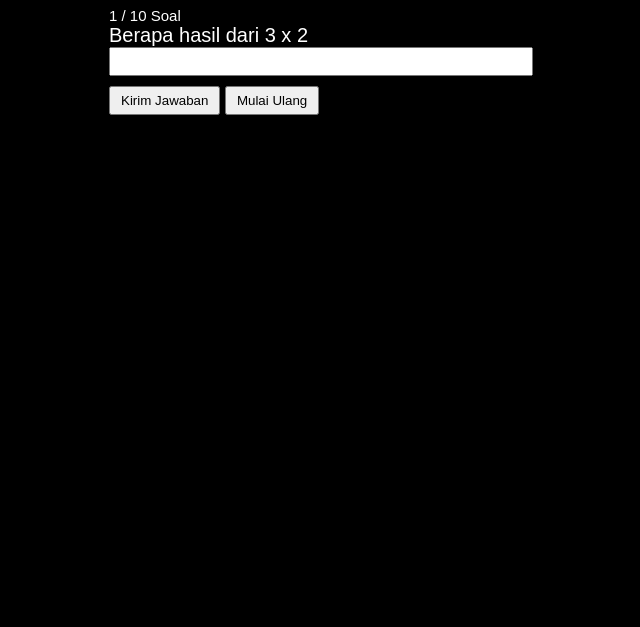
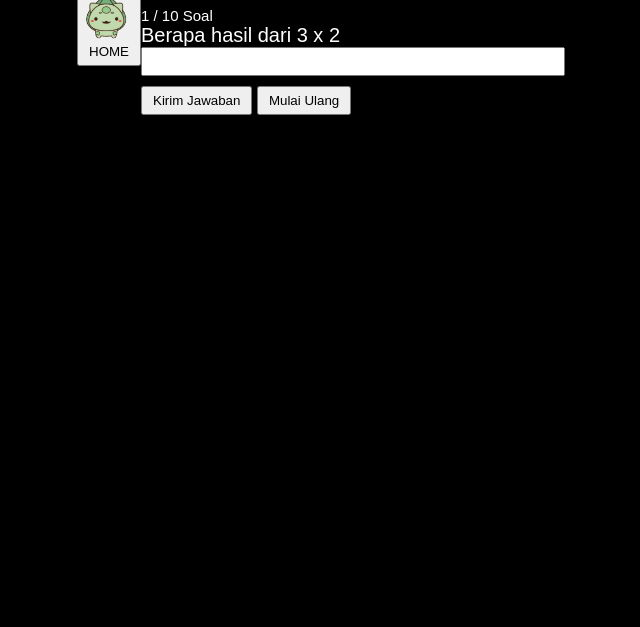
Before and after one commit to 2172030femmyfriscilla/TUGAS-BESAR-UAS, a plain HTML site: page TUGAS BESAR tic tac/Perkalian.html in a window 1280 px wide. Shown: the part 173-800 px from the top of the page, without its empty margins (319-959 px from the left). Drawn offline with Linux system fonts and the light colour scheme.

Commit message:
Update Perkalian.html
nambahin tombol home

```diff
--- a/TUGAS BESAR tic tac/Perkalian.html
+++ b/TUGAS BESAR tic tac/Perkalian.html
@@ -8,6 +8,14 @@
 </head>
 <link rel="stylesheet" href="Perkalian.css">
 <body>
+    <div id="buat_ke_home">
+        <a href="../homepage/homepage.html" style="text-decoration: none;">
+            <button id="buton">
+                <div id="buton1"><img src="../asset/bulbasaur.png" alt="gambar_skuirtle" style="width: 50px; margin-left: -10px;"></div>
+                <div id="buton2">HOME</div>
+            </button>
+        </a>
+    </div>
     <div>
         <h1>Quiz Perkalian</h1>
         <div progress-soal>1/10 soal</div>
```
